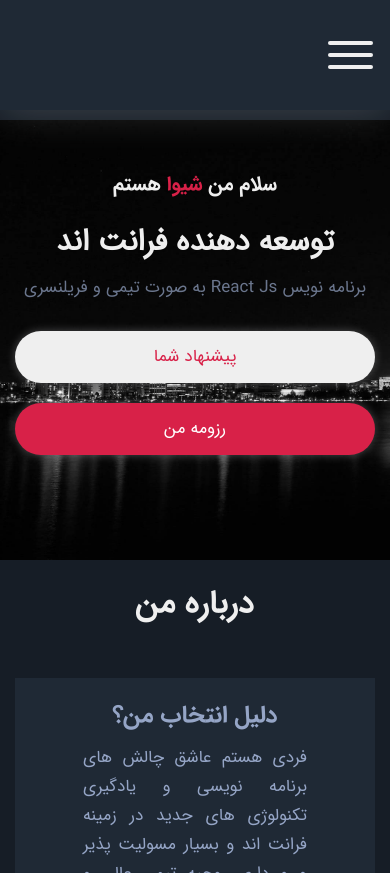
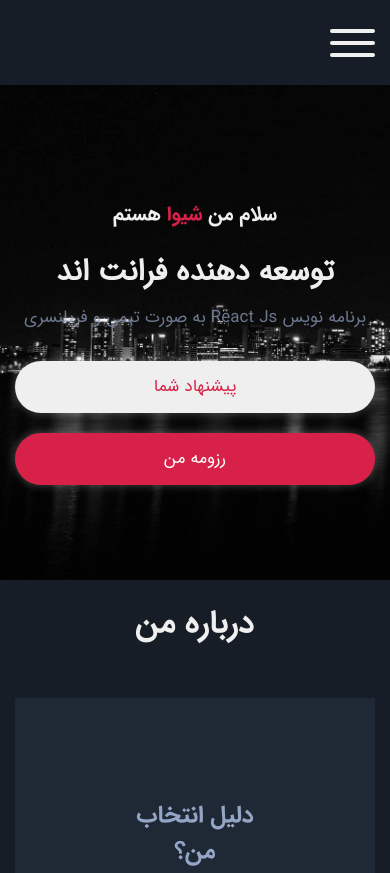
Before and after one commit to shivahh/personal-page, a plain HTML site: page index.html in a window 390 px wide. Shown: the top 873 px of the page. Drawn offline with Linux system fonts and the light colour scheme.

Commit message:
change menu styles

```diff
--- a/styles/responsive.css
+++ b/styles/responsive.css
@@ -29,9 +29,7 @@
     .package-options{
         margin-right: 2rem;
     }
-    .home__content{
-        padding-top: 1rem;
-    }
+
 }
 
 @media screen and (max-width:992px) {
@@ -47,11 +45,10 @@
         flex-direction: column;
         align-items: center;
         text-align: center;
-        padding-top: 5rem;
     }
     .home{
         /* margin-top: 5rem; */
-        height: 45rem;
+        height: 50rem;
     }
     .abuot{
         flex-direction: column;
@@ -99,9 +96,7 @@
 }
 
 @media screen and (max-width:768px) {
-    .home{
-        height: 44rem;
-    }
+
     .menu{
         position: absolute;
         top: 100%;
@@ -119,6 +114,7 @@
 
       .menu--open{
         height: 33rem;
+        padding-right: 0;
       }
      .menu__item{
         margin-right: 0;
@@ -149,7 +145,7 @@
         }
 
         .about__content{
-            padding: 2rem 4rem;
+            padding: 10rem 4rem;
         }
 
         .service{
@@ -195,9 +191,9 @@
         font-size: 2rem;
     }
     .home{
-        padding-top: 0;
-        min-height: 40rem;
-        text-align: center;
+        /* padding-top: 10rem; */
+        /* min-height: 45rem; */
+        /* text-align: center; */
     }
 
     .home__link:first-child{
@@ -217,7 +213,7 @@
         flex-wrap: wrap;
     }
     .about__content{
-        padding: 2rem;
+        padding: 10rem;
     }
     .package-options{
         margin-right: 8rem;
@@ -230,13 +226,15 @@
         padding: 4.5rem 2rem;
     }
     .home__link:first-child{
-        margin-left: 0;
+        margin-left: 1rem;
     }
 
 }
 
 @media screen and (max-width:410px) {
-
+    .home{
+        height: 58rem;
+    }
 
     .home__title{
         font-size: 3rem;
@@ -246,6 +244,7 @@
     }
     .home__link:first-child{
         margin-right: 0;
+        margin-left: 0;
     }
     .home__link{
         width: 100%;
--- a/styles/style.css
+++ b/styles/style.css
@@ -96,7 +96,7 @@ body{
     line-height: 1.5;
     color: var(--text-color);
     background-color: var(--app-bg-color);
-    padding-top: 12rem;
+    /* padding-top: 12rem; */
     direction: rtl;
 }
 
@@ -106,8 +106,7 @@ body{
     ====================
 */
 .header{
-    background-color: var(--section-bg-color);
-    box-shadow: 0 .5rem 4rem rgba(245, 248, 248, 0.16);
+    background-color: var(--app-bg-color);
     z-index: 100;
     position: fixed;
     right: 0;
@@ -118,7 +117,7 @@ body{
     display: flex;
     justify-content:flex-start;
     align-items: center;
-    padding: 3rem 0;
+    padding: 2rem 0;
 }
 .nav__logo{
     color: var(--primary-color);
@@ -151,8 +150,8 @@ body{
 }
 .nav__toggle-icon{
     display: none;
-    width: 5rem;
-    height: 5rem;
+    width: 4.5rem;
+    height: 4.5rem;
     justify-content: center;
     align-items: center;
     cursor: pointer;
@@ -230,6 +229,7 @@ body{
    justify-content: center;
    align-items: center;
    flex-direction: column;
+   padding-top: 10rem;
 }
 .home__caption{
     margin-top: 1rem;
```
Also changed, not shown: index.html (+0 -1 lines).
